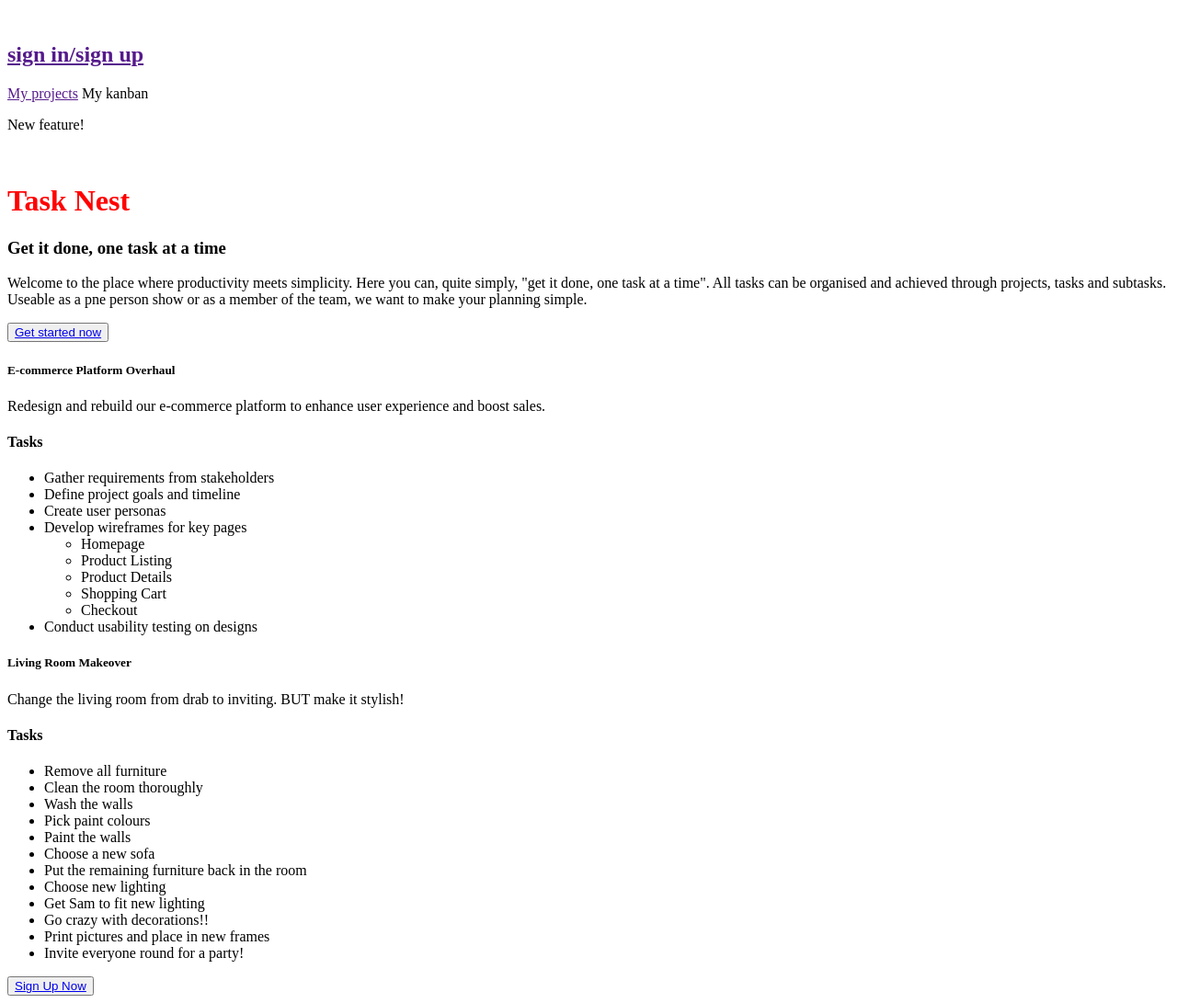
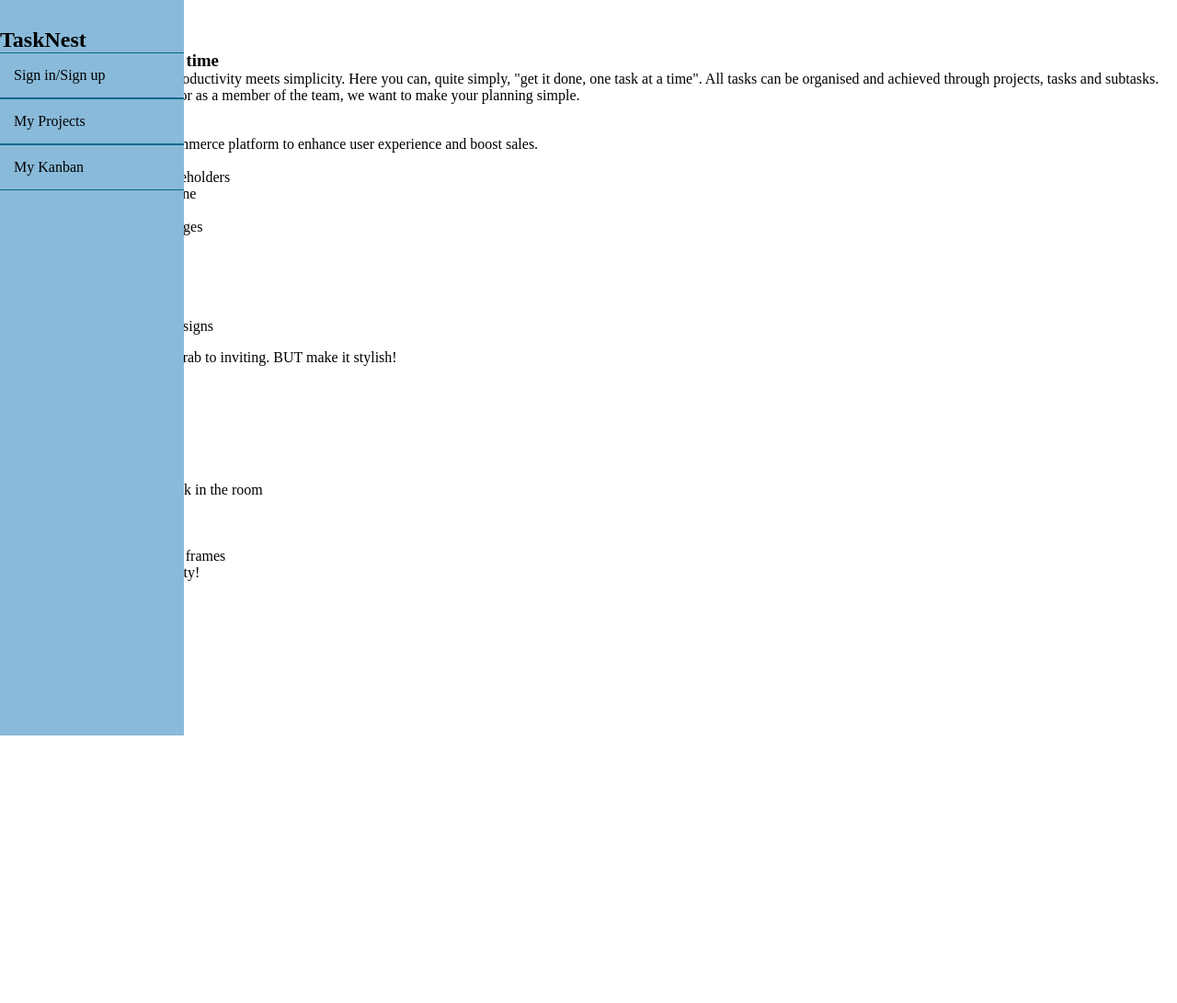
Before and after one commit to alexcurnow96/Task-Nest-Project, a Django app: page / in a window 1280 px wide. Shown: the whole page at 92% size. After the commit the page ends 800 px from the top, so only its background shows below. Run offline with Django 4.2, Linux system fonts and the light colour scheme.

Commit message:
DEV: changed views to be class based throughout

```diff
--- a/static/css/style.css
+++ b/static/css/style.css
@@ -1,3 +1,66 @@
-h1 {
-    color:red
+* {
+    margin: 0;
+    padding: 0;
+    box-sizing: border-box;
+    list-style: none;
+    text-decoration: none;
 }
+
+.wrapper {
+    display: flex;
+    position: relative;
+}
+
+.wrapper .sidebar {
+    width: 200px;
+    height: 100%;
+    background: #89BAD9;
+    padding: 30px 0px;
+    position: fixed;
+}
+
+.wrapper .sidebar .h2 {
+    color: #000;
+    text-transform: uppercase;
+    text-align: center;
+    margin-bottom: 30px;
+}
+
+.wrapper .sidebar ul li {
+    padding: 15px;
+    border-bottom: 1px solid #08678C;
+    border-top: 1px solid #08678C;
+}
+
+.wrapper .sidebar ul li a {
+    color: #000;
+    display: block;
+}
+
+.wrapper .sidebar ul li a .fas {
+    width: 25px;
+}
+
+.wrapper .sidebar ul li:hover {
+    background-color:aliceblue;
+}
+
+.wrapper .sidebar .social_media {
+    position: absolute;
+    bottom: 0;
+    left: 50%;
+    transform: translateX(-50%);
+    display: flex;
+}
+
+.wrapper .sidebar .social_media a {
+    display: block;
+    width: 40px;
+    height: 40px;
+    line-height: 45px;
+    text-align: center;
+    margin: 0 5px;
+    color: #000;
+    border-top-left-radius: 5px;
+    border-top-right-radius: 5px;
+}
--- a/templates/base.html
+++ b/templates/base.html
@@ -12,18 +12,24 @@
 
 <body>
 
-    <nav>
-        <link>
-        <img>
-        <h2><a href="">sign in/sign up</a></h2>
+    <div class="wrapper">
+        <div class="sidebar">
+            <h2>TaskNest</h2>
+            <ul>
+                <li><a href=""><i></i>Sign in/Sign up</a></li>
+                <li><a href=""><i></i>My Projects</a></li>
+                <li><a href=""><i></i>My Kanban</a></li>
+            </ul>
+            <div class="social_media">
+                <a href=""><i></i></a>
+                <a href=""><i></i></a>
+                <a href=""><i></i></a>
+            </div>
+        </div>
+    </div>
 
-        <a href="">My projects</a>
 
-        <a>My kanban</a>
-        <p>New feature!</p>
-    </nav>
-
-    <main>
+    <main class="main_content">
         {% block content%}
         {% endblock%}
     </main>
--- a/todo/urls.py
+++ b/todo/urls.py
@@ -2,7 +2,7 @@
 
 from django.urls import path
 from . import views
-from .views import TaskList, TaskDetail, TaskCreate, TaskUpdate, TaskDelete, CustomLoginView, RegisterPage
+from .views import TaskList, TaskDetail, TaskCreate, TaskUpdate, TaskDelete, CustomLoginView, RegisterPage, ProjectList, ProjectDetail, ProjectCreate, ProjectDelete, ProjectUpdate
 from django.contrib.auth.views import LogoutView
 
 urlpatterns = [
@@ -11,18 +11,18 @@ urlpatterns = [
     path('register/', RegisterPage.as_view(), name='register'),
 
     path('', views.index, name='index'),
-    path('tasks', TaskList.as_view(), name='tasks'),
-    path('task/<int:pk>/', TaskDetail.as_view(), name='task'),
-    path('create-task/<int:project_id>/task/', TaskCreate.as_view(), name='task-create'),
-    path('create-task/', TaskCreate.as_view(), name='task-create-no-project'),
-    path('task-update/<int:pk>/', TaskUpdate.as_view(), name='task-update'),
-    path('task-delete/<int:pk>/', TaskDelete.as_view(), name='task-delete'),
+    path('tasks', TaskList.as_view(), name='task_list'),
+    path('task/<int:pk>/', TaskDetail.as_view(), name='task_detail'),
+    path('create-task/<int:project_id>/task/', TaskCreate.as_view(), name='task_create'),
+    path('create-task/', TaskCreate.as_view(), name='task_create_no_project'),
+    path('task-update/<int:pk>/', TaskUpdate.as_view(), name='task_update'),
+    path('task-delete/<int:pk>/', TaskDelete.as_view(), name='task_delete'),
 
 
-    path('project', views.project_list, name='project_list'),
-    path('project/<int:project_id>/', views.project_detail, name='project_detail'),
-    path('project/new', views.create_project, name='create_project'),
-    path('project/<int:project_id>/delete/', views.delete_project, name='delete_project'),
-    path('project/<int:project_id>/edit/', views.edit_project, name='edit_project'),
+    path('project', ProjectList.as_view(), name='project_list'),
+    path('project/<int:project_id>/', ProjectDetail.as_view(), name='project_detail'),
+    path('project/new', ProjectCreate.as_view(), name='project_create'),
+    path('project/<int:project_id>/delete/', ProjectDelete.as_view(), name='project_delete'),
+    path('project/<int:project_id>/edit/', ProjectUpdate.as_view(), name='project_update'),
 
 ]
--- a/todo/views.py
+++ b/todo/views.py
@@ -17,49 +17,58 @@ from .forms import ProjectForm, TaskForm
 
 
 #-----------------------PROJECTS-------------------------#
-@login_required
-def project_list(request):
-    projects = Project.objects.filter(user=request.user)
-    return render(request, 'project_list.html', {'projects': projects})
+class ProjectList(LoginRequiredMixin, ListView):
+    model = Project
+    template_name = "project_list.html"
+    context_object_name = 'project_list'
 
-@login_required
-def project_detail(request, project_id):
-    project = get_object_or_404(Project, id=project_id, user=request.user)
-    tasks= project.tasks.all()
-    return render(request, 'project_detail.html', {'project': project, 'tasks': tasks})
+    def get_queryset(self):
+        return Project.objects.filter(user=self.request.user)
 
-@login_required
-def create_project(request):
-    if request.method == 'POST':
-        form = ProjectForm(request.POST)
-        if form.is_valid():
-            project = form.save(commit=False)
-            project.user = request.user
-            project.save()
-            return redirect('project_list')
-    else:
-        form = ProjectForm()
-    return render(request, 'project_form.html', {'form': form})
+class ProjectDetail(LoginRequiredMixin, DetailView):
+    model = Project
+    template_name = 'project_detail.html'
+    context_object_name = 'project_detail'
 
-@login_required
-def edit_project(request, project_id):
-    project = get_object_or_404(Project, id=project_id, user=request.user)
-    if request.method == 'POST':
-        form = ProjectForm(request.POST, instance=project)
-        if form.is_valid():
-            form.save()
-            return redirect('project_detail', project_id= project.id)
-    else:
-        form= ProjectForm(instance=project)
-    return render(request, 'project_form.html', {'form': form, 'project': project})
+    def get_context_data(self, **kwargs):
+        context = super().get_context_data(**kwargs)
+        context['tasks'] = self.object.tasks.all()
+        return context
 
-@login_required
-def delete_project(request, project_id):
-    project = get_object_or_404(Project, id=project_id, user=request.user)
-    if request.method == 'POST':
-        project.delete()
-        return redirect('project_list')
-    return render(request, 'confirm_delete.html', {'object': project})
+    def get_queryset(self):
+        return Project.objects.filter(user=self.request.user)
+
+class ProjectCreate(LoginRequiredMixin, CreateView):
+    model = Project
+    form_class = ProjectForm
+    template_name = 'project_form.html'
+    success_url = reverse_lazy('project_list')
+
+    def form_valid(self, form):
+        form.instance.user = self.request.user
+        return super().form_valid(form)
+
+class ProjectUpdate(LoginRequiredMixin, UpdateView):
+    model = Project
+    form_class = ProjectForm
+    template_name = 'project_form.html'
+    success_url = reverse_lazy('project_list')
+
+    def form_valid(self, form):
+        form.instance.user = self.request.user
+        return super().form_valid(form)
+
+    def get_queryset(self):
+        return Project.objects.filter(user=self.request.user)
+
+class ProjectDelete(LoginRequiredMixin, DeleteView):
+    model = Project
+    template_name = 'confirm_delete.html'
+    success_url = reverse_lazy('project_list')
+
+    def get_queryset(self):
+        return Project.objects.filter(user=self.request.user)
+
 
 
 
@@ -167,7 +176,7 @@ class TaskUpdate(LoginRequiredMixin, UpdateView):
     def get_context_data(self, **kwargs):
         context = super().get_context_data(**kwargs)
         context['project'] = self.project
-        return contextde
+        return context
 
     def get_success_url(self):
         return reverse_lazy('project_detail', kwargs={'project_id': self.project.id})
```
Also changed, not shown: templates/oldindex.html (renamed from templates/index.html).
